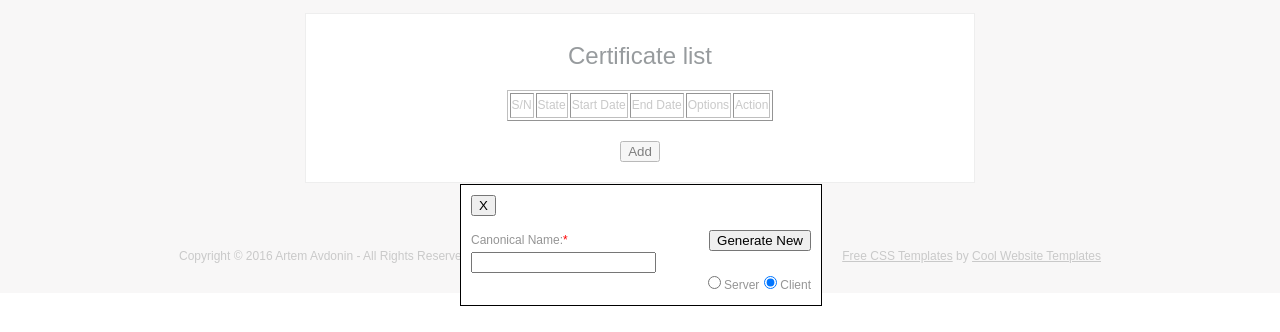
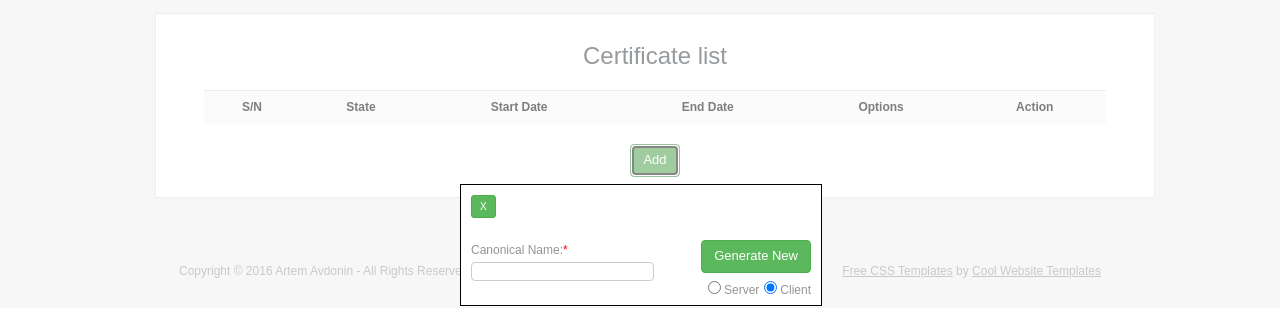
Before and after one commit to shmulya/quickopenvpn, a plain HTML site: page data/pages/index.html in a window 1280 px wide. Both pictures are taken after a click on the button "Add". Shown: the part 156-488 px from the top of the page. Drawn offline with Linux system fonts and the light colour scheme; no server answers.

Commit message:
Bootstrap buttons, inputs and table

```diff
--- a/data/pages/index.html
+++ b/data/pages/index.html
@@ -4,6 +4,7 @@
 <title>CA Web Interface</title>
 <meta http-equiv="Content-Type" content="text/html; charset=utf-8" />
 <link href="style.css" rel="stylesheet" type="text/css" />
+
 
 <script language="javascript" type="text/javascript" src="js/jquery.js"></script>
 
@@ -77,10 +78,10 @@
                 });
                 if ( result[key][0] == 'V' ) {
                     if ( result[key][3] == '1' ) {
-                        $('#certs').append('<tr><td>'+result[key][1]+"</td><td>"+result[key][0]+"</td><td>"+result[key][4]+"</td><td>"+result[key][5]+"</td><td>C="+result[key][2]['C']+", CN="+result[key][2]['CN']+", O="+result[key][2]['O']+", CertType: "+result[key][6]+"</td><td><button id="+result[key][1]+">Revoke</button><button id=dw"+result[key][1]+">Download</button></td></tr>");
+                        $('#certs').append('<tr><td>'+result[key][1]+"</td><td align='center'>"+result[key][0]+"</td><td>"+result[key][4]+"</td><td>"+result[key][5]+"</td><td>C="+result[key][2]['C']+", CN="+result[key][2]['CN']+", O="+result[key][2]['O']+", CertType: "+result[key][6]+"</td><td align='center' style='padding:5px'><button class='btn btn-success btn-sm' id="+result[key][1]+">Revoke</button> <button class='btn btn-success btn-sm' id=dw"+result[key][1]+">Download</button></td></tr>");
                     }
                     else if ( result[key][3] == '0' ) {
-                        $('#certs').append('<tr><td>'+result[key][1]+"</td><td>"+result[key][0]+"</td><td>"+result[key][4]+"</td><td>"+result[key][5]+"</td><td>C="+result[key][2]['C']+", CN="+result[key][2]['CN']+", O="+result[key][2]['O']+", CertType: "+result[key][6]+"</td><td><button id="+result[key][1]+">Revoke</button></td></tr>");
+                        $('#certs').append('<tr><td>'+result[key][1]+"</td><td align='center'>"+result[key][0]+"</td><td>"+result[key][4]+"</td><td>"+result[key][5]+"</td><td>C="+result[key][2]['C']+", CN="+result[key][2]['CN']+", O="+result[key][2]['O']+", CertType: "+result[key][6]+"</td><td align='center' style='padding:5px'><button class='btn btn-success btn-sm' id="+result[key][1]+">Revoke</button></td></tr>");
                     }
                     $('#'+result[key][1]).click( function () {
                         choise = confirm("Are you really want to revoke certificate?");
@@ -93,7 +94,7 @@
                     });
                 }
                 else {
-                    $('#certs').append('<tr><td>'+result[key][1]+"</td><td>"+result[key][0]+"</td><td>"+result[key][4]+"</td><td>"+result[key][5]+"</td><td>C="+result[key][2]['C']+", CN="+result[key][2]['CN']+", O="+result[key][2]['O']+", CertType: "+result[key][6]+"</td></td></tr>");
+                    $('#certs').append('<tr><td>'+result[key][1]+"</td><td align='center'>"+result[key][0]+"</td><td>"+result[key][4]+"</td><td>"+result[key][5]+"</td><td>C="+result[key][2]['C']+", CN="+result[key][2]['CN']+", O="+result[key][2]['O']+", CertType: "+result[key][6]+"</td><td> </td></tr>");
                 }
             });
         });
@@ -154,15 +155,16 @@
           <div class="clr"></div>
           <div style='position:relative;height:100%;' id='frtbl'>
           <center>
-          <table border='1'>
+
+          <table xmlns:xs="http://www.w3.org/2001/XMLSchema" class="table table-striped">
             <tbody id='certs'>
                 <tr>
-                    <td>S/N</td>
-                    <td>State</td>
-                    <td>Start Date</td>
-                    <td>End Date</td>
-                    <td>Options</td>
-                    <td>Action</td>
+                    <th>S/N</th>
+                    <th>State</th>
+                    <th>Start Date</th>
+                    <th>End Date</th>
+                    <th>Options</th>
+                    <th>Action</th>
                 </tr>
             </tbody>
         </table>
@@ -170,7 +172,7 @@
         </div>
         <div class="clr"></div>
         <div style='position:relative;margin:20px' id='but'>
-            <button id="popupl">Add</button>
+            <button class='btn btn-success' id="popupl">Add</button>
         </div>
         </div>
       </div>
@@ -187,15 +189,17 @@
 <div id="popupContact" style="display: none; border: solid 1px black;background-color: #FFFFFF;">
     <div style="height: 100px; width: 340px;margin: 10px;">
         <div style='position:relative;width:100%;height:20%;'>
-            <button id="popupContactClose">X</button>
+            <button class='btn btn-success btn-sm' id="popupContactClose">X</button>
         </div>
-        <div style='position:relative;width:100%;height:80%;margin-top:15px;'>
+        <div style='position:relative;width:100%;height:80%;margin-top:25px;'>
             <div style='position:relative;width:60%;float:left;'>
                 Canonical Name:<font color='red'>*</font><br>
                 <input id='cn'>
             </div>
             <div align='right' style='position:relative;width:40%;float:left;'>
-                <button id='crtgen'>Generate New</button><br><br>
+                <button class='btn btn-success' id='crtgen'>Generate New</button>
+            </div>
+            <div align='right' style='position:relative;width:40%;float:left;margin-top:5px'>
                 <input type='radio' value='srv' name='tp'>Server</input><input type='radio' value='clnt' name='tp' checked>Client</input>
             </div>
         </div>
--- a/data/pages/style.css
+++ b/data/pages/style.css
@@ -104,7 +104,7 @@ a.com span {
 	margin:0;
 	padding:0;
 	float:none;
-	width:670px;
+	width:1000px;
 }
 .content .mainbar img {
 	border:1px solid #d8dbdc;
@@ -179,3 +179,121 @@ a.com span {
 .nrm {
     border: 1px solid #959595;
 }
+
+.table {
+    width:95%;
+    max-width:100%;
+    margin-bottom:18px;
+    border-collapse: collapse;
+    color: black
+}
+
+.table>thead>tr>th,.table>tbody>tr>th,.table>tfoot>tr>th,.table>thead>tr>td,.table>tbody>tr>td,.table>tfoot>tr>td {
+    padding:8px;
+    line-height:1.42857143;
+    vertical-align:top;
+    border-top:1px solid #ddd
+}
+
+.table>thead>tr>th {
+    vertical-align:bottom;
+    border-bottom:2px solid #ddd
+}
+
+.table>caption+thead>tr:first-child>th,.table>colgroup+thead>tr:first-child>th,.table>thead:first-child>tr:first-child>th,.table>caption+thead>tr:first-child>td,.table>colgroup+thead>tr:first-child>td,.table>thead:first-child>tr:first-child>td {
+    border-top:0
+}
+
+.table>tbody+tbody {
+    border-top:2px solid #ddd
+}
+
+.table .table {
+    background-color:#fff
+}
+
+.table-striped>tbody>tr:nth-child(odd) {
+    background-color:#f9f9f9
+}
+
+.btn {
+    display:inline-block;
+    margin-bottom:0;
+    font-weight:normal;
+    text-align:center;
+    vertical-align:middle;
+    -ms-touch-action:manipulation;
+    touch-action:manipulation;
+    cursor:pointer;
+    background-image:none;
+    border:1px solid transparent;
+    white-space:nowrap;
+    padding:6px 12px;
+    font-size:13px;
+    line-height:1.42857143;
+    border-radius:4px;
+    -webkit-user-select:none;
+    -moz-user-select:none;
+    -ms-user-select:none;
+    user-select:none
+}
+
+.btn:focus,.btn:active:focus,.btn.active:focus,.btn.focus,.btn:active.focus,.btn.active.focus {
+    outline:thin dotted;
+    outline:5px auto -webkit-focus-ring-color;
+    outline-offset:-2px
+}
+
+.btn:hover,.btn:focus,.btn.focus {
+    color:#333;
+    text-decoration:none
+}
+
+.btn:active,.btn.active {
+    outline:0;
+    background-image:none;
+    -webkit-box-shadow:inset 0 3px 5px rgba(0,0,0,0.125);
+    box-shadow:inset 0 3px 5px rgba(0,0,0,0.125)
+}
+
+.btn.disabled,.btn[disabled],fieldset[disabled] .btn {
+    cursor:not-allowed;
+    pointer-events:none;
+    opacity:.65;
+    filter:alpha(opacity=65);
+    -webkit-box-shadow:none;
+    box-shadow:none
+}
+
+.btn-success {
+    color:#fff;
+    background-color:#5cb85c;
+    border-color:#4cae4c
+}
+.btn-success:hover,.btn-success:focus,.btn-success.focus,.btn-success:active,.btn-success.active,.open>.dropdown-toggle.btn-success {
+    color:#fff;
+    background-color:#449d44;
+    border-color:#398439
+}
+.btn-success:active,.btn-success.active,.open>.dropdown-toggle.btn-success {
+    background-image:none
+}
+.btn-success.disabled,.btn-success[disabled],fieldset[disabled] .btn-success,.btn-success.disabled:hover,.btn-success[disabled]:hover,fieldset[disabled] .btn-success:hover,.btn-success.disabled:focus,.btn-success[disabled]:focus,fieldset[disabled] .btn-success:focus,.btn-success.disabled.focus,.btn-success[disabled].focus,fieldset[disabled] .btn-success.focus,.btn-success.disabled:active,.btn-success[disabled]:active,fieldset[disabled] .btn-success:active,.btn-success.disabled.active,.btn-success[disabled].active,fieldset[disabled] .btn-success.active {
+    background-color:#5cb85c;
+    border-color:#4cae4c
+}
+.btn-success .badge {
+    color:#5cb85c;
+    background-color:#fff
+}
+.btn-sm,.btn-group-sm>.btn {
+    padding:3px 8px;
+    font-size:10px;
+    line-height:1.5;
+    border-radius:3px
+}
+
+input {
+    border: 1px solid #ccc;
+    border-radius: 4px
+}
```
